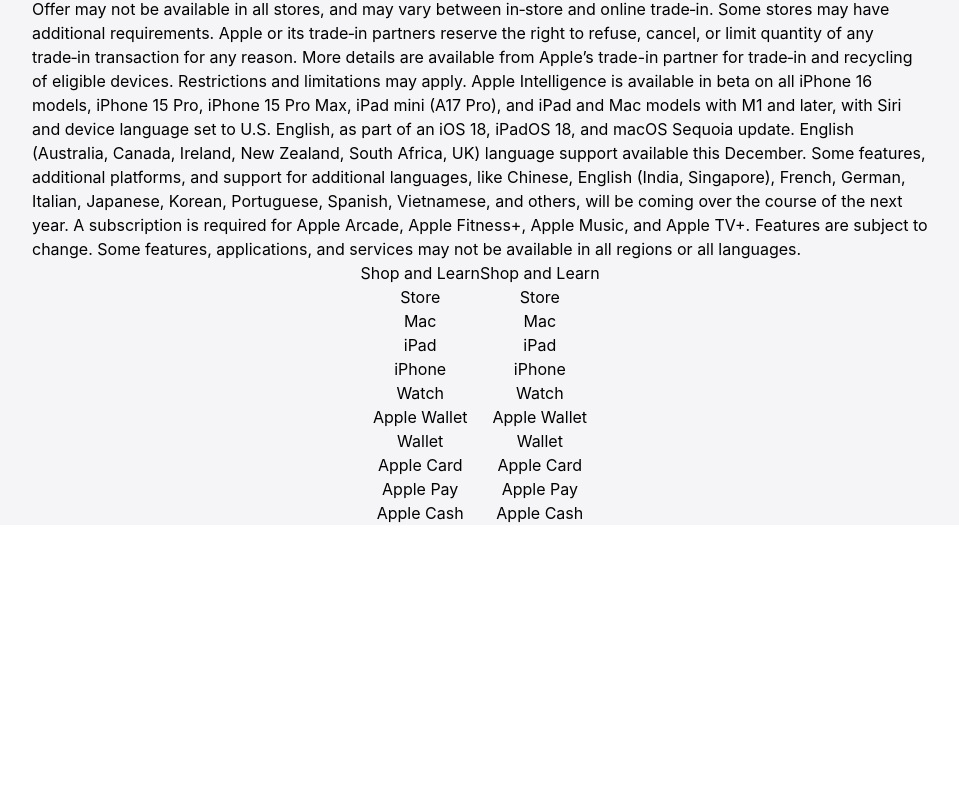
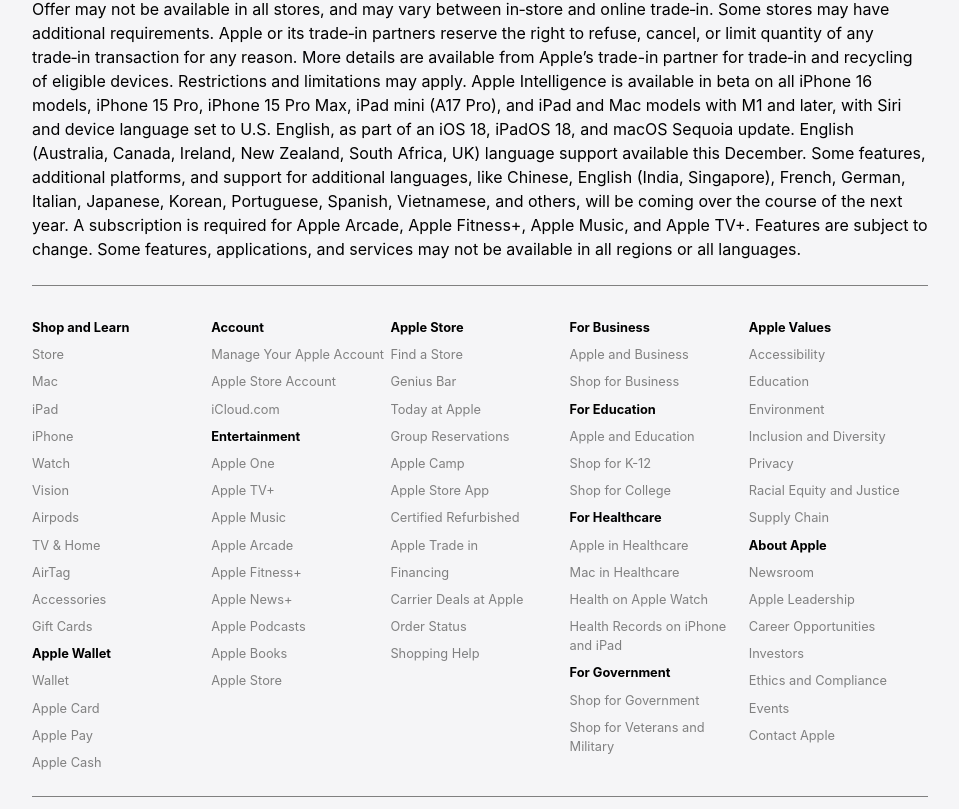
Before and after one commit to vinay-khimsuriya/project, a React (Create React App) app: page /buy in a window 1280 px wide. Shown: the part 8449-9258 px from the top of the page, without its empty margins (160-1119 px from the left). Before the commit the page ends 8974 px from the top, so only its background shows below. Built offline with nearby package versions, Linux system fonts and the light colour scheme.

Commit message:
footer updated

```diff
--- a/src/App.css
+++ b/src/App.css
@@ -262,6 +262,33 @@
 
 .footer-container2{
   display: flex;
+  border-top: 1px solid gray;
+  border-bottom: 1px solid gray;
+  width: 70vw;
+  padding: 1.5rem 0;
+  margin: 1.5rem 0;
+}
+.footer-list{
+  text-align: left;
+  /* margin: auto; */
+  width: 30%;
+  font-size: 0.8em;
+  color: grey;
+}
+.footer-list ul li:nth-child(1){
+  font-weight: bold;
+  color: black;
+}
+.footer-list ul li{
+  margin-top: 0.5rem;
+}
+.footer-list ul li:hover{
+  cursor: pointer;
+  text-decoration: underline;
+}
+.footer-list ul li:nth-child(1):hover{
+  text-decoration: none;
+  cursor: text;
 }
 
 /* **********************************MEDIA QUERY**************************************** */
--- a/src/component/Footer.js
+++ b/src/component/Footer.js
@@ -30,7 +30,7 @@
     <div className="footer-main-container">
         <div className="footer-container1">{text}</div>
         <div className="footer-container2">
-            <div className="list1 list">
+            <div className="footer-list1 footer-list">
                 <ul>
                     <li>Shop and Learn</li>
                     <li>Store</li>
@@ -38,6 +38,12 @@
                     <li>iPad</li>
                     <li>iPhone</li>
                     <li>Watch</li>
+                    <li>Vision</li>
+                    <li>Airpods</li>
+                    <li>TV & Home</li>
+                    <li>AirTag</li>
+                    <li>Accessories</li>
+                    <li>Gift Cards</li>
                 </ul>
                 <ul>
                     <li>Apple Wallet</li>
@@ -48,21 +54,92 @@
                 </ul>
             </div>
 
-            <div className="list1 list">
+            <div className="footer-list2 footer-list">
                 <ul>
-                    <li>Shop and Learn</li>
-                    <li>Store</li>
-                    <li>Mac</li>
-                    <li>iPad</li>
-                    <li>iPhone</li>
-                    <li>Watch</li>
+                    <li>Account</li>
+                    <li>Manage Your Apple Account</li>
+                    <li>Apple Store Account</li>
+                    <li>iCloud.com</li>
                 </ul>
                 <ul>
-                    <li>Apple Wallet</li>
-                    <li>Wallet</li>
-                    <li>Apple Card</li>
-                    <li>Apple Pay</li>
-                    <li>Apple Cash</li>
+                    <li>Entertainment</li>
+                    <li>Apple One</li>
+                    <li>Apple TV+</li>
+                    <li>Apple Music</li>
+                    <li>Apple Arcade</li>
+                    <li>Apple Fitness+</li>
+                    <li>Apple News+</li>
+                    <li>Apple Podcasts</li>
+                    <li>Apple Books</li>
+                    <li>Apple Store</li>
+                </ul>
+            </div>
+
+            <div className="footer-list3 footer-list">
+                <ul>
+                    <li>Apple Store</li>
+                    <li>Find a Store</li>
+                    <li>Genius Bar</li>
+                    <li>Today at Apple</li>
+                    <li>Group Reservations</li>
+                    <li>Apple Camp</li>
+                    <li>Apple Store App</li>
+                    <li>Certified Refurbished</li>
+                    <li>Apple Trade in</li>
+                    <li>Financing</li>
+                    <li>Carrier Deals at Apple</li>
+                    <li>Order Status</li>
+                    <li>Shopping Help</li>
+                </ul>
+            </div>
+
+            <div className="footer-list4 footer-list">
+                <ul>
+                    <li>For Business</li>
+                    <li>Apple and Business</li>
+                    <li>Shop for Business</li>
+                </ul>
+                <ul>
+                    <li>For Education</li>
+                    <li>Apple and Education</li>
+                    <li>Shop for K-12</li>
+                    <li>Shop for College</li>
+                </ul>
+                <ul>
+                    <li>For Healthcare</li>
+                    <li>Apple in Healthcare</li>
+                    <li>Mac in Healthcare</li>
+                    <li>Health on Apple Watch</li>
+                    <li>Health Records on iPhone and iPad</li>
+                </ul>
+
+                <ul>
+                    <li>For Government</li>
+                    <li>Shop for Government</li>
+                    <li>Shop for Veterans and Military</li>
+                </ul>
+            </div>
+
+            <div className="footer-list5 footer-list">
+                <ul>
+                    <li>Apple Values</li>
+                    <li>Accessibility</li>
+                    <li>Education</li>
+                    <li>Environment</li>
+                    <li>Inclusion and Diversity</li>
+                    <li>Privacy</li>
+                    <li>Racial Equity and Justice</li>
+                    <li>Supply Chain</li>
+                </ul>
+                <ul>
+                    <li>About Apple</li>
+                    <li>Newsroom</li>
+                    <li>Apple Leadership</li>
+                    <li>Career Opportunities</li>
+                    <li>Investors</li>
+                    <li>Ethics and Compliance</li>
+                    <li>Events</li>
+                    <li>Contact Apple</li>
                 </ul>
             </div>
         </div>
```
